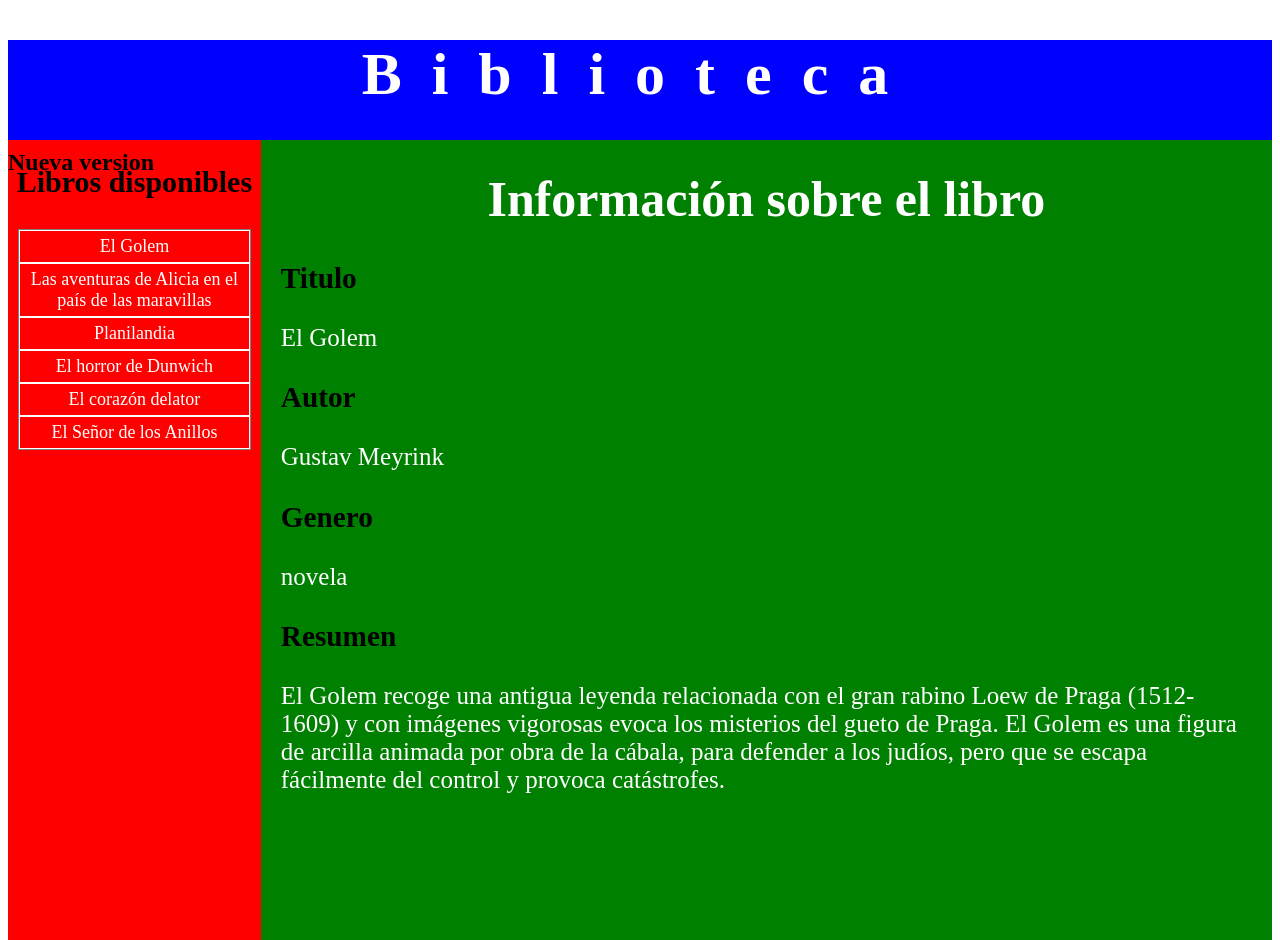
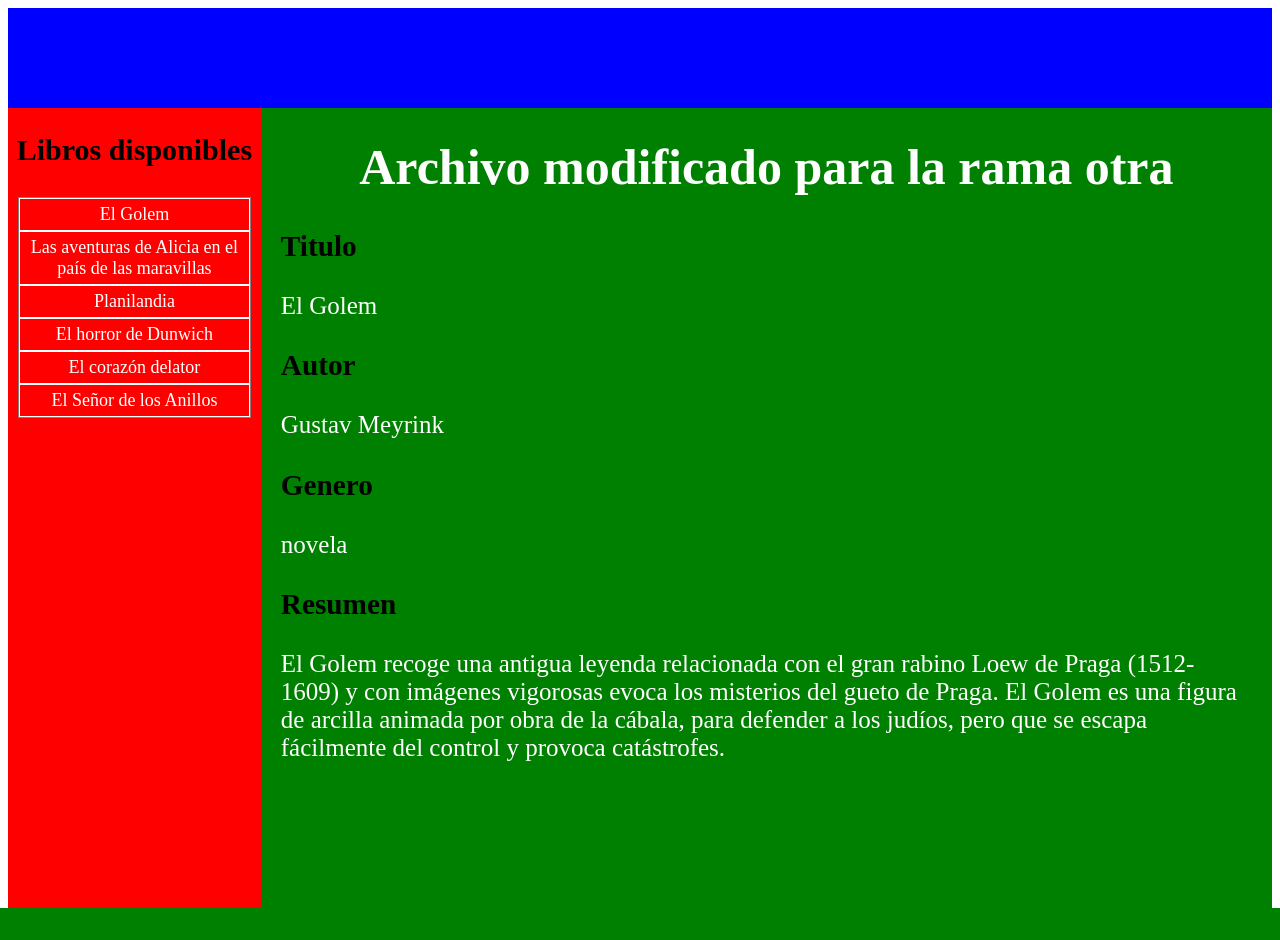
Before and after one commit to marianodeca/libros, a PHP site: page /index.php in a window 1280 px wide. After the commit the page ends 908 px from the top, so only its background shows below. Run offline with PHP 8.4, Linux system fonts and the light colour scheme.

Commit message:
version 2

```diff
--- a/index.php
+++ b/index.php
@@ -19,8 +19,7 @@
 
         <header>
 
-            <h1>Biblioteca</h1>
-            <h2>Nueva version</h2>
+
 
         </header>
 
@@ -47,7 +46,7 @@
         </nav>
 
         <main>
-            <h1>Información sobre el libro</h1>
+            <h1>Archivo modificado para la rama otra</h1>
 
             <section>
 
```
